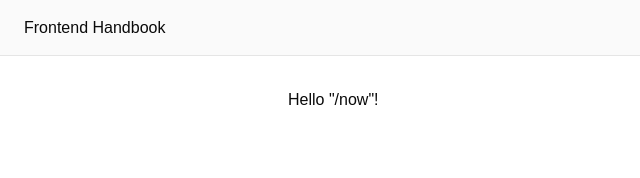
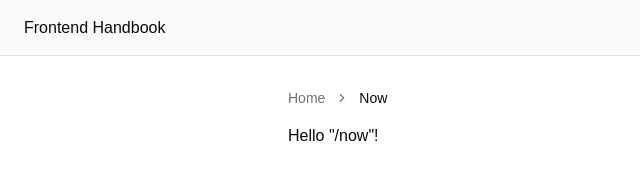
Before and after one commit to baptaste/frontend-handbook, a React (Vite) app: page /now in a window 1280 px wide. Shown: the top 178 px of the page, without its empty margins (0-640 px from the left). Built offline with nearby package versions, Linux system fonts and the light colour scheme.

Commit message:
feat: add breadcrumb navigation

```diff
--- a/src/components/layout/layout.tsx
+++ b/src/components/layout/layout.tsx
@@ -3,10 +3,15 @@
 import { Sidebar } from "../sidebar"
 import { NavigationLinks } from "../navigation-links"
 
+import { useLocation, useRouter } from "@tanstack/react-router"
+import { isIndexRoute } from "@/lib/utils/routes"
+import { NavigationBreadcrumb } from "../navigation-breadcrumb"
 import { useLayout } from "./use-layout"
 import { getLayoutClassNames } from "./layout-style"
 
 export function Layout({ children }: { children?: ReactNode }) {
+  const router = useRouter()
+  const { pathname } = useLocation()
   const { state } = useLayout()
   const classNames = getLayoutClassNames(state)
 
@@ -25,6 +30,8 @@
         </Sidebar>
 
         <main className="w-full h-full space-y-4 overflow-y-auto p-4 lg:p-8 col-span-1 lg:col-span-3 lg:pb-20">
+          {!isIndexRoute(pathname, router) && <NavigationBreadcrumb />}
+
           {children}
         </main>
 
--- /dev/null
+++ b/src/components/navigation-breadcrumb.tsx
@@ -0,0 +1,45 @@
+import { Link, useLocation } from "@tanstack/react-router"
+import {
+  Breadcrumb,
+  BreadcrumbItem,
+  BreadcrumbLink,
+  BreadcrumbList,
+  BreadcrumbPage,
+  BreadcrumbSeparator,
+} from "./ui/breadcrumb"
+import { getCurrentRoute, getParentRoutes } from "@/lib/utils/routes"
+import { Fragment } from "react/jsx-runtime"
+import { useLayout } from "./layout/use-layout"
+
+export function NavigationBreadcrumb() {
+  const { pathname } = useLocation()
+  const { setState } = useLayout()
+
+  return (
+    <Breadcrumb>
+      <BreadcrumbList>
+        <BreadcrumbItem onClick={() => setState("out")}>
+          <BreadcrumbLink render={<Link to="/" />}>Home</BreadcrumbLink>
+        </BreadcrumbItem>
+
+        <BreadcrumbSeparator />
+
+        {getParentRoutes(pathname).map((route) => (
+          <Fragment key={route.path}>
+            <BreadcrumbItem>
+              <BreadcrumbLink render={<Link to={route.path} />}>
+                {route.label}
+              </BreadcrumbLink>
+            </BreadcrumbItem>
+
+            <BreadcrumbSeparator />
+          </Fragment>
+        ))}
+
+        <BreadcrumbItem>
+          <BreadcrumbPage>{getCurrentRoute(pathname)?.label}</BreadcrumbPage>
+        </BreadcrumbItem>
+      </BreadcrumbList>
+    </Breadcrumb>
+  )
+}
--- /dev/null
+++ b/src/components/ui/breadcrumb.tsx
@@ -0,0 +1,122 @@
+import * as React from "react"
+import { mergeProps } from "@base-ui/react/merge-props"
+import { useRender } from "@base-ui/react/use-render"
+
+import { cn } from "@/lib/utils/cn"
+import { ChevronRightIcon, MoreHorizontalIcon } from "lucide-react"
+
+function Breadcrumb({ className, ...props }: React.ComponentProps<"nav">) {
+  return (
+    <nav
+      aria-label="breadcrumb"
+      data-slot="breadcrumb"
+      className={cn(className)}
+      {...props}
+    />
+  )
+}
+
+function BreadcrumbList({ className, ...props }: React.ComponentProps<"ol">) {
+  return (
+    <ol
+      data-slot="breadcrumb-list"
+      className={cn(
+        "flex flex-wrap items-center gap-1.5 text-sm wrap-break-word text-muted-foreground sm:gap-2.5",
+        className,
+      )}
+      {...props}
+    />
+  )
+}
+
+function BreadcrumbItem({ className, ...props }: React.ComponentProps<"li">) {
+  return (
+    <li
+      data-slot="breadcrumb-item"
+      className={cn("inline-flex items-center gap-1.5", className)}
+      {...props}
+    />
+  )
+}
+
+function BreadcrumbLink({
+  className,
+  render,
+  ...props
+}: useRender.ComponentProps<"a">) {
+  return useRender({
+    defaultTagName: "a",
+    props: mergeProps<"a">(
+      {
+        className: cn("transition-colors hover:text-foreground", className),
+      },
+      props,
+    ),
+    render,
+    state: {
+      slot: "breadcrumb-link",
+    },
+  })
+}
+
+function BreadcrumbPage({ className, ...props }: React.ComponentProps<"span">) {
+  return (
+    <span
+      data-slot="breadcrumb-page"
+      role="link"
+      aria-disabled="true"
+      aria-current="page"
+      className={cn("font-normal text-foreground", className)}
+      {...props}
+    />
+  )
+}
+
+function BreadcrumbSeparator({
+  children,
+  className,
+  ...props
+}: React.ComponentProps<"li">) {
+  return (
+    <li
+      data-slot="breadcrumb-separator"
+      role="presentation"
+      aria-hidden="true"
+      className={cn("[&>svg]:size-3.5", className)}
+      {...props}
+    >
+      {children ?? <ChevronRightIcon />}
+    </li>
+  )
+}
+
+function BreadcrumbEllipsis({
+  className,
+  ...props
+}: React.ComponentProps<"span">) {
+  return (
+    <span
+      data-slot="breadcrumb-ellipsis"
+      role="presentation"
+      aria-hidden="true"
+      className={cn(
+        "flex size-5 items-center justify-center [&>svg]:size-4",
+        className,
+      )}
+      {...props}
+    >
+      <MoreHorizontalIcon />
+      <span className="sr-only">More</span>
+    </span>
+  )
+}
+
+export {
+  Breadcrumb,
+  BreadcrumbList,
+  BreadcrumbItem,
+  BreadcrumbLink,
+  BreadcrumbPage,
+  BreadcrumbSeparator,
+  BreadcrumbEllipsis,
+}
```
